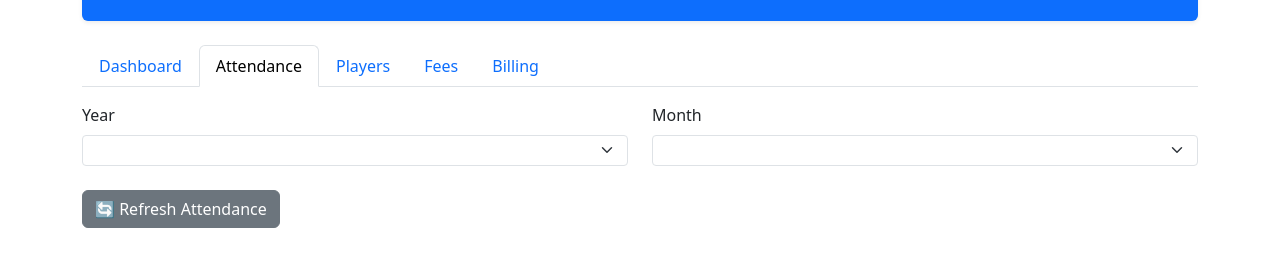
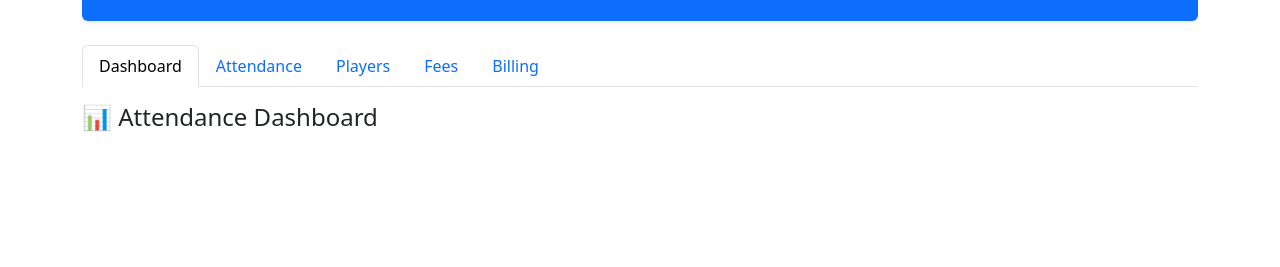
Before and after one commit to mrgollapudi/SocialBadminton, a plain HTML site: page index.html in a window 1280 px wide. Shown: the part 147-414 px from the top of the page. Drawn offline with nearby package versions, Linux system fonts and the light colour scheme.

Commit message:
Update index.html

```diff
--- a/index.html
+++ b/index.html
@@ -16,15 +16,15 @@
     </div>
 
     <ul class="nav nav-tabs mb-3" id="mainTabs">
-      <li class="nav-item"><a class="nav-link" data-bs-toggle="tab" href="#dashboardTab">Dashboard</a></li>
-      <li class="nav-item"><a class="nav-link active" data-bs-toggle="tab" href="#attendanceTab">Attendance</a></li>
+      <li class="nav-item"><a class="nav-link active" data-bs-toggle="tab" href="#dashboardTab">Dashboard</a></li>
+      <li class="nav-item"><a class="nav-link" data-bs-toggle="tab" href="#attendanceTab">Attendance</a></li>
       <li class="nav-item"><a class="nav-link" data-bs-toggle="tab" href="#playersTab">Players</a></li>
       <li class="nav-item"><a class="nav-link" data-bs-toggle="tab" href="#feesTab">Fees</a></li>
       <li class="nav-item"><a class="nav-link" data-bs-toggle="tab" href="#billingTab">Billing</a></li>
     </ul>
 
     <div class="tab-content">
-      <div class="tab-pane fade show active" id="attendanceTab">
+      <div class="tab-pane fade" id="attendanceTab">
         <div class="row mb-3">
           <div class="col">
             <label for="yearSelect" class="form-label">Year</label>
@@ -78,7 +78,7 @@
       </div>
 
 
-<div class="tab-pane fade" id="dashboardTab">
+<div class="tab-pane fade show active" id="dashboardTab">
   <div class="mt-3">
     <h4>📊 Attendance Dashboard</h4>
     <div id="dashboardTableContainer" class="mb-3"></div>
```
